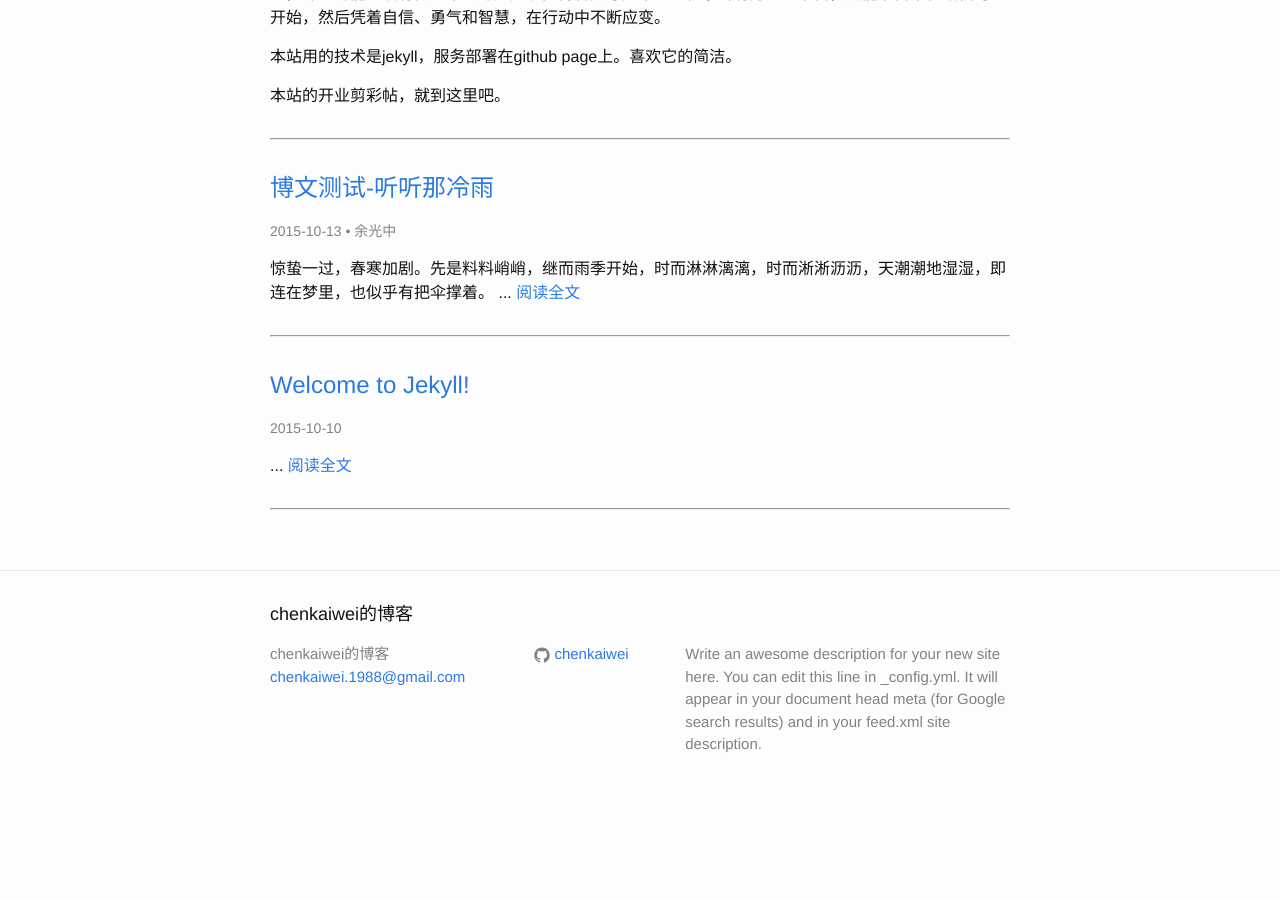
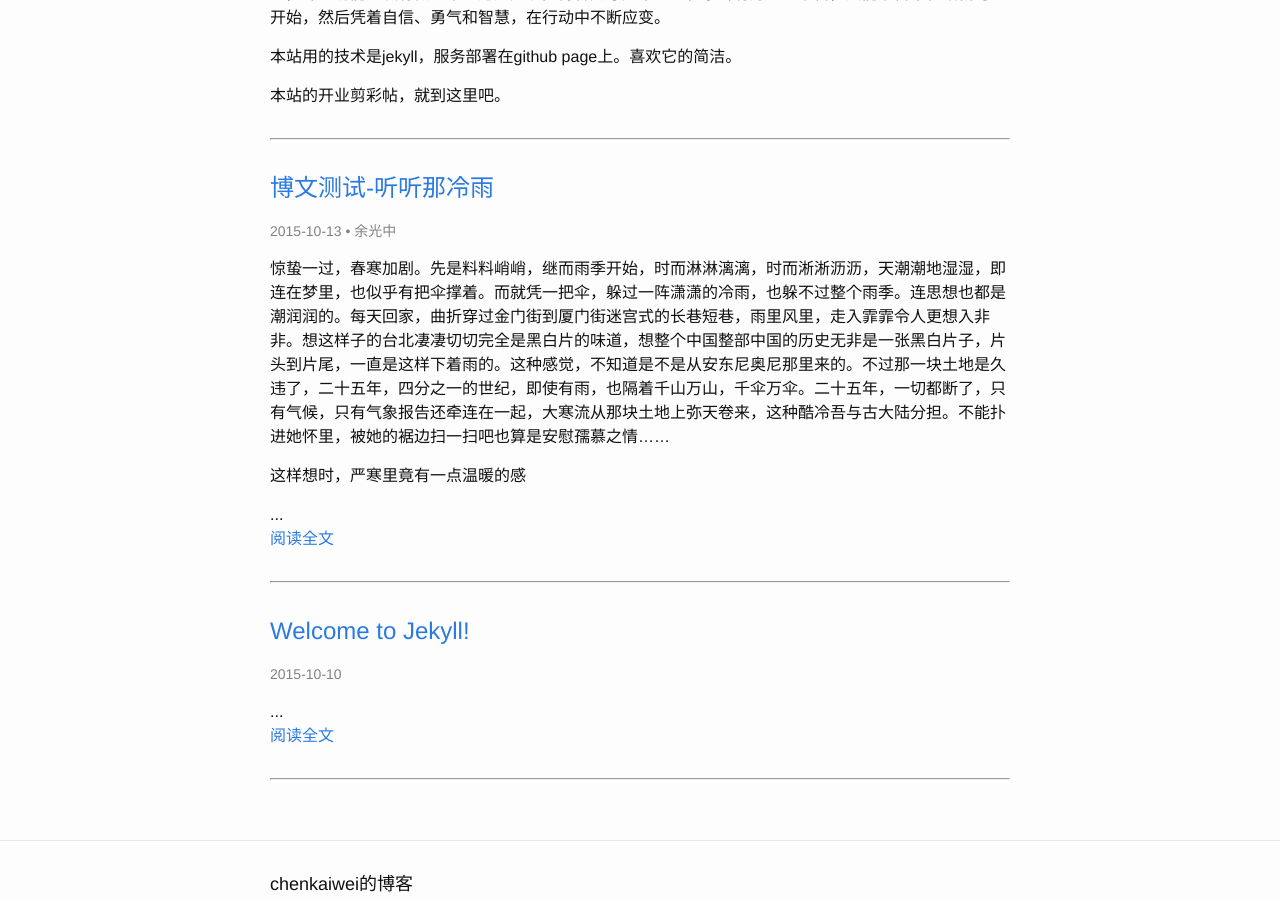
Before and after one commit to chenkaiwei/chenkaiwei.github.com, a Jekyll site: the page built from index.html, in a window 1280 px wide and 900 px high, scrolled down 916 px. Built offline with Jekyll 4.4.1, drawn with Linux system fonts in a browser that asks for light colours; before the commit the page ends 1732 px from its top, so only the background shows below that.

Commit message:
首页，摘要格式

```diff
--- a/_posts/2015-10-13-博文测试-听听那冷雨.markdown
+++ b/_posts/2015-10-13-博文测试-听听那冷雨.markdown
@@ -6,9 +6,9 @@
 categories: 转载
 ---
 
-惊蛰一过，春寒加剧。先是料料峭峭，继而雨季开始，时而淋淋漓漓，时而淅淅沥沥，天潮潮地湿湿，即连在梦里，也似乎有把伞撑着。<!--@more-->而就凭一把伞，躲过一阵潇潇的冷雨，也躲不过整个雨季。连思想也都是潮润润的。每天回家，曲折穿过金门街到厦门街迷宫式的长巷短巷，雨里风里，走入霏霏令人更想入非非。想这样子的台北凄凄切切完全是黑白片的味道，想整个中国整部中国的历史无非是一张黑白片子，片头到片尾，一直是这样下着雨的。这种感觉，不知道是不是从安东尼奥尼那里来的。不过那一块土地是久违了，二十五年，四分之一的世纪，即使有雨，也隔着千山万山，千伞万伞。二十五年，一切都断了，只有气候，只有气象报告还牵连在一起，大寒流从那块土地上弥天卷来，这种酷冷吾与古大陆分担。不能扑进她怀里，被她的裾边扫一扫吧也算是安慰孺慕之情……
+惊蛰一过，春寒加剧。先是料料峭峭，继而雨季开始，时而淋淋漓漓，时而淅淅沥沥，天潮潮地湿湿，即连在梦里，也似乎有把伞撑着。而就凭一把伞，躲过一阵潇潇的冷雨，也躲不过整个雨季。连思想也都是潮润润的。每天回家，曲折穿过金门街到厦门街迷宫式的长巷短巷，雨里风里，走入霏霏令人更想入非非。想这样子的台北凄凄切切完全是黑白片的味道，想整个中国整部中国的历史无非是一张黑白片子，片头到片尾，一直是这样下着雨的。这种感觉，不知道是不是从安东尼奥尼那里来的。不过那一块土地是久违了，二十五年，四分之一的世纪，即使有雨，也隔着千山万山，千伞万伞。二十五年，一切都断了，只有气候，只有气象报告还牵连在一起，大寒流从那块土地上弥天卷来，这种酷冷吾与古大陆分担。不能扑进她怀里，被她的裾边扫一扫吧也算是安慰孺慕之情……
 
-这样想时，严寒里竟有一点温暖的感觉了。这样想时，他希望这些狭长的巷子永远延伸下去，他的思路也可以延伸下去，不是金门街到厦门街，而是金门到厦门。他是厦门人，至少是广义的厦门人，二十年来，不住在厦门，住在厦门街，算是嘲弄吧，也算是安慰。不过说到广义，他同样也是广义的江南人，常州人，南京人，川娃儿，五陵少年。杏花春雨江南，那是他的少年时代了。再过半个月就是清明。安东尼奥尼的镜头摇过去，摇过去又摇过来。残山剩水犹如是。皇天后土犹如是。纭纭黔首纷纷黎民从北到南犹如是。那里面是中国吗？那里面当然还是中国永远是中国。只是杏花春雨已不再，牧童遥指已不再，剑门细雨渭城轻尘也都已不再。然则他日思夜梦的那片土地，究竟在哪里呢？
+这样想时，严寒里竟有一点温暖的感<!--@more-->觉了。这样想时，他希望这些狭长的巷子永远延伸下去，他的思路也可以延伸下去，不是金门街到厦门街，而是金门到厦门。他是厦门人，至少是广义的厦门人，二十年来，不住在厦门，住在厦门街，算是嘲弄吧，也算是安慰。不过说到广义，他同样也是广义的江南人，常州人，南京人，川娃儿，五陵少年。杏花春雨江南，那是他的少年时代了。再过半个月就是清明。安东尼奥尼的镜头摇过去，摇过去又摇过来。残山剩水犹如是。皇天后土犹如是。纭纭黔首纷纷黎民从北到南犹如是。那里面是中国吗？那里面当然还是中国永远是中国。只是杏花春雨已不再，牧童遥指已不再，剑门细雨渭城轻尘也都已不再。然则他日思夜梦的那片土地，究竟在哪里呢？
 
 在报纸的头条标题里吗？还是香港的谣言里？还是傅聪的黑键白键马思聪的跳弓拨弦？还是安东尼奥尼的镜底勒马洲的望中？还是呢，故宫博物院的壁头和玻璃柜内，京戏的锣鼓声中太白和东坡的韵里？
 
--- a/index.html
+++ b/index.html
@@ -12,7 +12,7 @@
       		<article class="post-content">
     		{% if post.content contains site.excerpt_separator %}
     			{{ post.excerpt |remove_first: '</p>' | append: '...'|}}
-    			<a>阅读全文</a>
+    			<p><a>阅读全文</a></p>
     		{% else %}
     			{{ post.excerpt}}
     		{% endif %}
```
